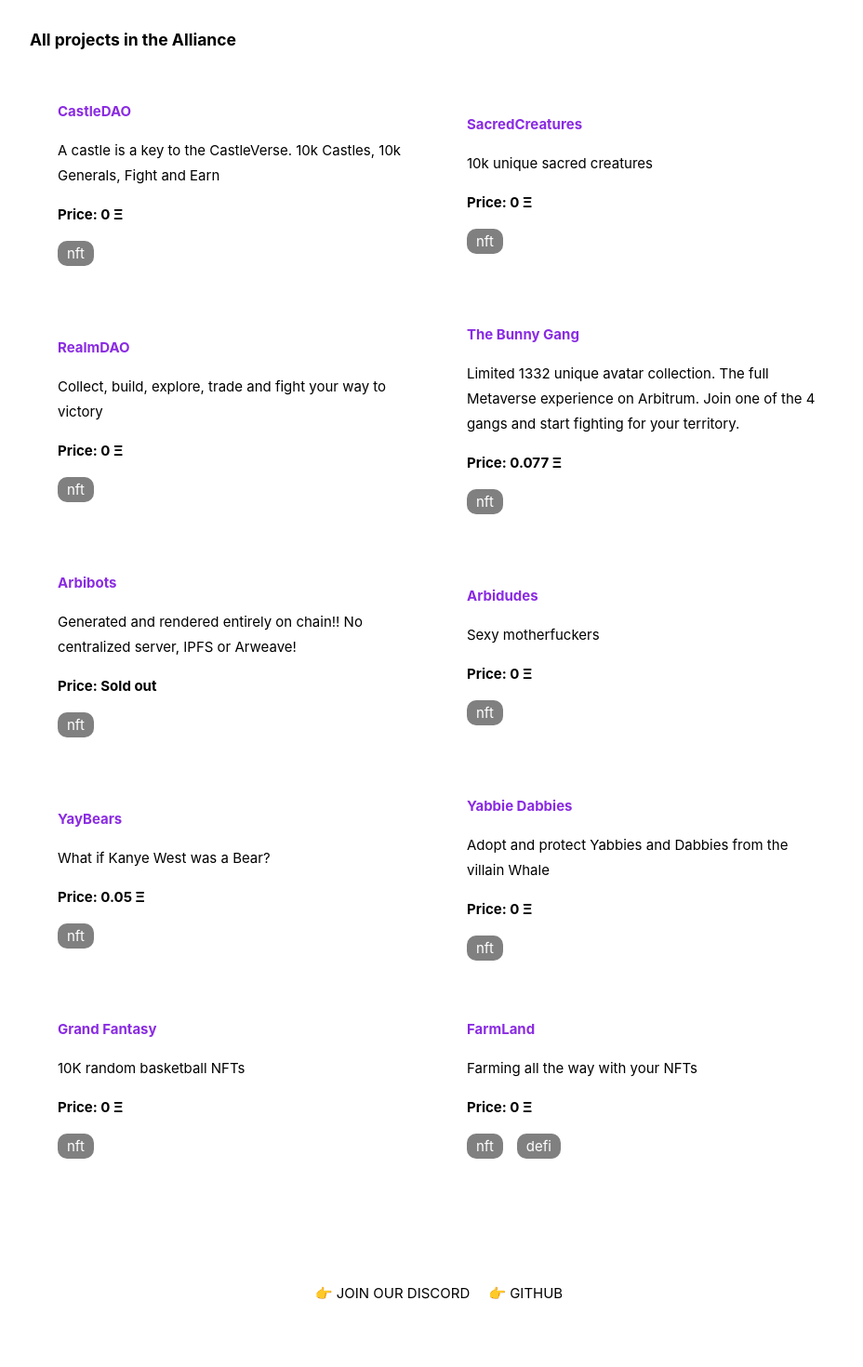
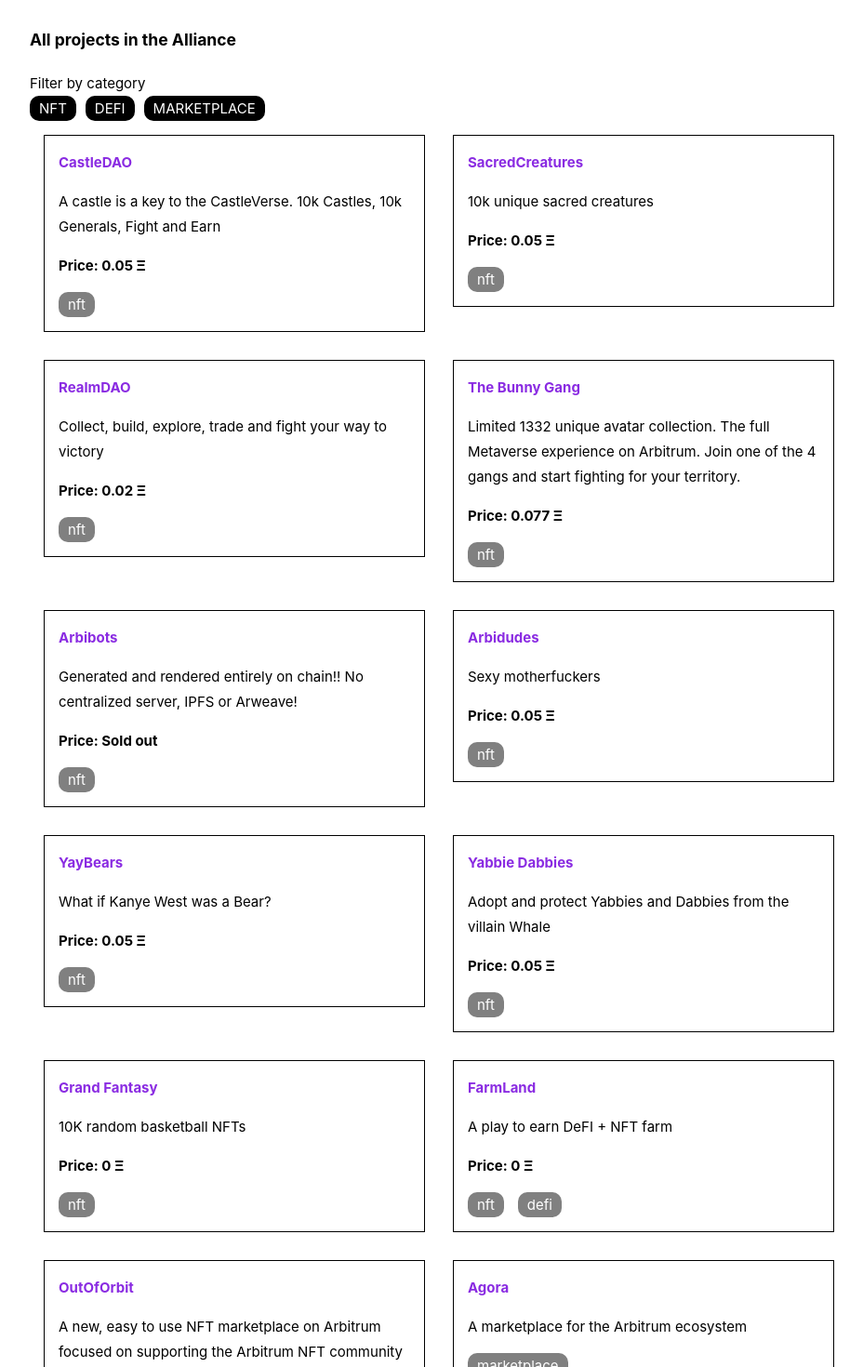
Before and after one commit to nft-alliance/nft-alliance-web-page, a Next.js app: page / in a window 1280 px wide. Shown: the part 700-2170 px from the top of the page at 93% size, without its empty margins (168-1096 px from the left). Built offline with nearby package versions, Linux system fonts and the light colour scheme.

Commit message:
Filters and marketplace

```diff
--- a/modules/projects/components/ProjectCard.tsx
+++ b/modules/projects/components/ProjectCard.tsx
@@ -1,4 +1,5 @@
 import React from "react";
+import { categories } from "../constants";
 import { Project } from "../project";
 
 export function ProjectCard({
@@ -15,9 +16,9 @@ export function ProjectCard({
           </a>
         </div>
         <div className="project-description">{project.description}</div>
-        <div className="project-price">
+        {project.categories.includes(categories.NFT) && <div className="project-price">
           Price: {project.price >= 0 ? `${project.price} Ξ` : 'Sold out'}
-        </div>
+        </div>}
         <div className="project-categories">
             {project.categories
                 .map(c => <div className="project-category" key={`${project.title}-${c}`}>{c}</div>)}
@@ -26,6 +27,7 @@ export function ProjectCard({
       <style jsx>{`
         .project {
           padding: 15px;
+          border: 1px solid;
         }
 
         .project-title {
@@ -36,7 +38,7 @@ export function ProjectCard({
         .project-categories {
             display: flex;
             align-items: center;
-
+            margin-top: 15px;
         }
 
         .project-price {
--- a/modules/projects/components/ProjectList.tsx
+++ b/modules/projects/components/ProjectList.tsx
@@ -20,14 +20,21 @@ export function ProjectList({
         .project-list {
           display: flex;
           flex-wrap: wrap;
-          align-items: center;
+          align-items: flex-start;
           justify-content: space-between;
+          width: 100%;
         }
 
         .project-wrapper {
             padding: 15px;
             width: 50%;
         }
+
+        @media only screen and (max-width: 600px) {
+          .project-wrapper {
+            width: 100%;
+          }
+        }
       `}</style>
     </div>
   );
--- a/modules/projects/constants.ts
+++ b/modules/projects/constants.ts
@@ -4,6 +4,7 @@ export const categories = {
     NFT: 'nft',
     DEFI: 'defi',
     PONZI: 'ponzi',
+    MARKETPLACE: 'marketplace'
 }
 export const allProjects: Project[] = [{
     title: 'CastleDAO',
@@ -11,21 +12,21 @@ export const allProjects: Project[] = [{
     description: 'A castle is a key to the CastleVerse. 10k Castles, 10k Generals, Fight and Earn',
     image: '',
     categories: [categories.NFT],
-    price: 0,
+    price: 0.05,
 }, {
     title: 'SacredCreatures',
     url: 'https://sacredcreatures.xyz',
     description: '10k unique sacred creatures',
     image: '',
     categories: [categories.NFT],
-    price: 0,
+    price: 0.05,
 }, {
     title: 'RealmDAO',
     url: 'https://www.rlm.land/',
     description: 'Collect, build, explore, trade and fight your way to victory',
     image: '',
     categories: [categories.NFT],
-    price: 0,
+    price: 0.02,
 }, {
     title: 'The Bunny Gang',
     url: 'https://www.bunnygang.art/',
@@ -46,7 +47,7 @@ export const allProjects: Project[] = [{
     description: 'Sexy motherfuckers',
     image: '',
     categories: [categories.NFT],
-    price: 0,
+    price: 0.05,
 }, {
     title: 'YayBears',
     url: 'https://www.yaybears.com/',
@@ -60,7 +61,7 @@ export const allProjects: Project[] = [{
     description: 'Adopt and protect Yabbies and Dabbies from the villain Whale',
     image: '',
     categories: [categories.NFT],
-    price: 0,
+    price: 0.05,
 }, {
     title: 'Grand Fantasy',
     url: 'https://grandfantasy.io/',
@@ -71,8 +72,22 @@ export const allProjects: Project[] = [{
 }, {
     title: 'FarmLand',
     url: 'https://farmland-game.github.io/',
-    description: 'Farming all the way with your NFTs',
+    description: 'A play to earn DeFI + NFT farm',
     image: '',
     categories: [categories.NFT, categories.DEFI],
     price: 0
+}, {
+    title: 'OutOfOrbit',
+    url: 'https://outoforbit.art/',
+    description: 'A new, easy to use NFT marketplace on Arbitrum focused on supporting the Arbitrum NFT community',
+    image: '',
+    categories: [categories.MARKETPLACE],
+    price: 0
+}, {
+    title: 'Agora',
+    url: 'https://agoranft.io/',
+    description: 'A marketplace for the Arbitrum ecosystem',
+    image: '',
+    categories: [categories.MARKETPLACE],
+    price: 0
 }]
--- a/pages/index.tsx
+++ b/pages/index.tsx
@@ -1,10 +1,19 @@
 import type { NextPage } from "next";
 import Head from "next/head";
+import { useState } from "react";
 import { Layout } from "../modules/app/components/Layout";
 import { ProjectList } from "../modules/projects/components/ProjectList";
-import { allProjects } from "../modules/projects/constants";
+import { allProjects, categories } from "../modules/projects/constants";
 
 const Home: NextPage = () => {
+  const [categoriesFiltered, setCategoriesFiltered] = useState([categories.NFT, categories.DEFI, categories.MARKETPLACE])
+
+  const toggleCategory = (category: string) => {
+    setCategoriesFiltered(categoriesFiltered.includes(category) ? categoriesFiltered.filter(i => i !== category) : [...categoriesFiltered, category])
+  }
+
+  const filteredProjects = allProjects.filter(i => i.categories.filter(c => categoriesFiltered.includes(c)).length > 0)
+
   return (
     <div>
       <Layout>
@@ -26,12 +35,22 @@ const Home: NextPage = () => {
               If you are a NFT project founder/builder, you can join our Discord and apply. Note: We will not accept applications from copies of existing projects.
             </p>
             <h3>What will the NFT Alliance do ?</h3>
-            <p>We'll build exclusive products on Arbitrum which leverage the NFT technology. Owning one NFT from each collection member of the alliance will give you access to exclusive content so grab some now.</p>
+            <p>We&apos;ll build exclusive products on Arbitrum which leverage the NFT technology. Owning one NFT from each collection member of the alliance will give you access to exclusive content so grab some now.</p>
           </div>
 
           <div className="projects-wrapper">
             <h3>All projects in the Alliance</h3>
-            <ProjectList projects={allProjects} />
+            <div className="filter-categories">
+              <div className="filter-categories-title">Filter by category</div>
+              <div className="filter-categories-items">
+                <div className={`category ${categoriesFiltered.includes(categories.NFT) ? 'selected' : ''}`} onClick={() => toggleCategory(categories.NFT)}>NFT</div>
+                <div className={`category ${categoriesFiltered.includes(categories.DEFI) ? 'selected' : ''}`} onClick={() => toggleCategory(categories.DEFI)}>DEFI</div>
+
+                <div className={`category ${categoriesFiltered.includes(categories.MARKETPLACE) ? 'selected' : ''}`} onClick={() => toggleCategory(categories.MARKETPLACE)}>MARKETPLACE</div>
+
+              </div>
+            </div>
+            <ProjectList projects={filteredProjects} />
           </div>
         </main>
       </Layout>
@@ -67,6 +86,24 @@ const Home: NextPage = () => {
         .projects-wrapper, .about {
           max-width: 880px;
           margin: 0 auto;
+          width: 100%;
+        }
+
+        .filter-categories-items {
+          display: flex;
+        }
+
+        .category {
+          background: grey;
+          padding: 0 10px;
+          border-radius: 10px;
+          margin-right: 10px;
+          color: white;
+          cursor: pointer;
+        }
+
+        .category.selected {
+          background: black;
         }
       `}</style>
     </div>
```
